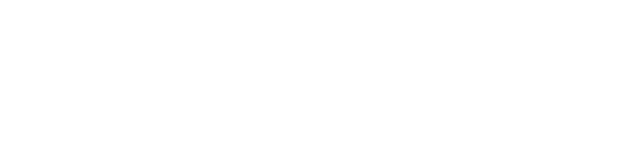
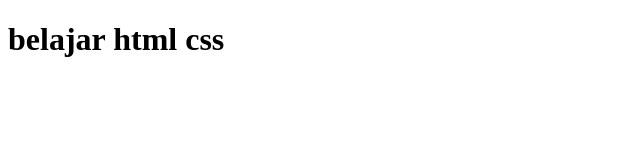
Before and after one commit to 4r1f1n/belajar, a plain HTML site: page index.html in a window 1280 px wide. Shown: the whole page, without its empty margins (0-640 px from the left). Drawn offline with Linux system fonts and the light colour scheme.

Commit message:
commit ke 2

```diff
--- a/index.html
+++ b/index.html
@@ -6,6 +6,7 @@
 	<title>belajar</title>
 </head>
 <body>
+	<h1>belajar html css</h1>
 
 </body>
 </html>
```
